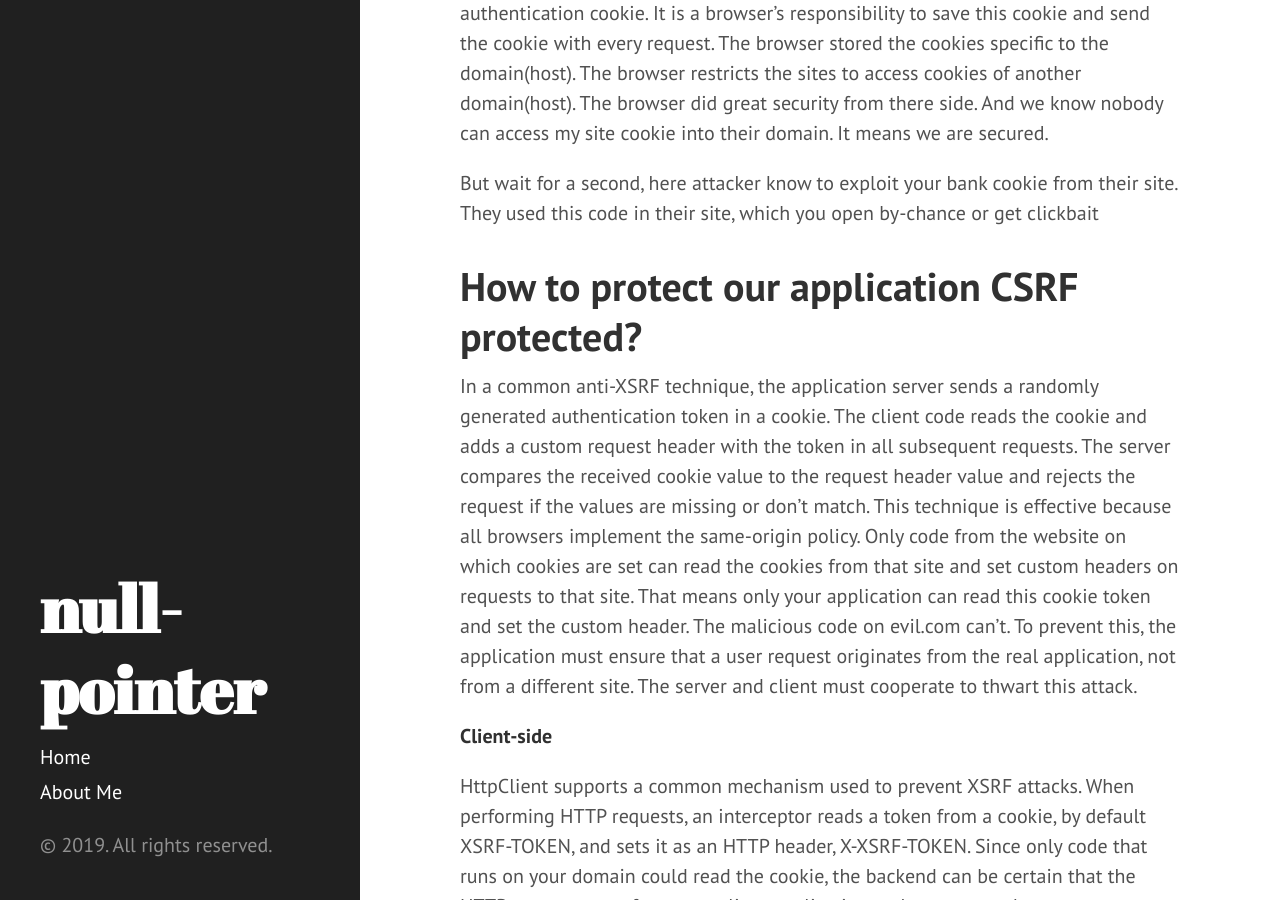
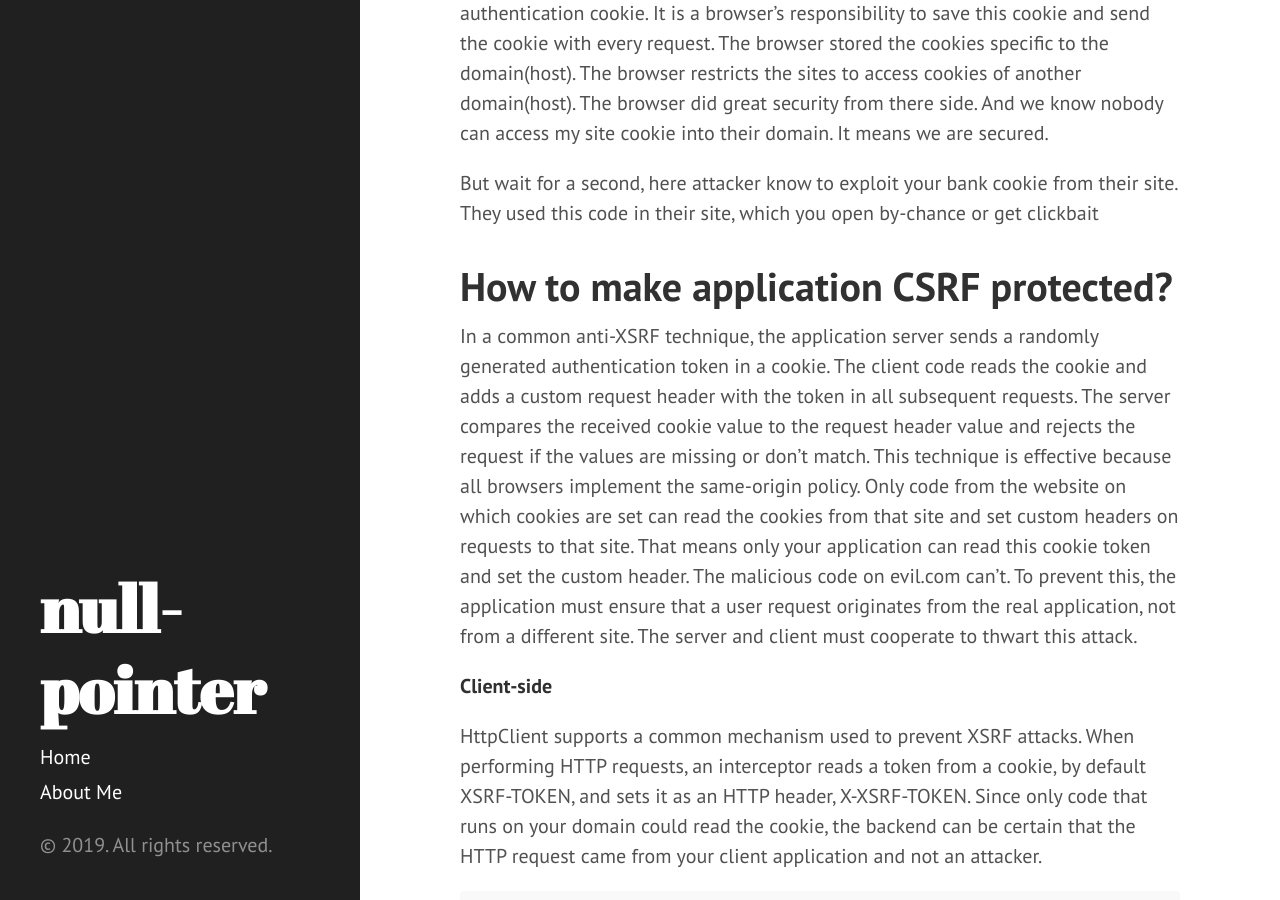
Before and after one commit to code-atom/code-atom.github.io, a Jekyll site: the page built from _posts/2019-10-13-prevent-csrf-attacks-in-angular-app.markdown, in a window 1280 px wide and 900 px high, scrolled down 442 px. Built offline with Jekyll 4.4.1, drawn with Linux system fonts in a browser that asks for light colours; Markdown is read by kramdown in place of the engine named in the settings.

Commit message:
Update 2019-10-13-prevent-csrf-attacks-in-angular-app.markdown

```diff
--- a/_posts/2019-10-13-prevent-csrf-attacks-in-angular-app.markdown
+++ b/_posts/2019-10-13-prevent-csrf-attacks-in-angular-app.markdown
@@ -18,7 +18,7 @@ But we provide username/password only once and after we don’t need to provide
 But wait for a second, here attacker know to exploit your bank cookie from their site.
 They used this code in their site, which you open by-chance or get clickbait
 
-# How to protect our application CSRF protected?
+# How to make application CSRF protected?
 
 In a common anti-XSRF technique, the application server sends a randomly generated authentication token in a cookie. The client code reads the cookie and adds a custom request header with the token in all subsequent requests. The server compares the received cookie value to the request header value and rejects the request if the values are missing or don't match.
 This technique is effective because all browsers implement the same-origin policy. Only code from the website on which cookies are set can read the cookies from that site and set custom headers on requests to that site. That means only your application can read this cookie token and set the custom header. The malicious code on evil.com can't.
```
